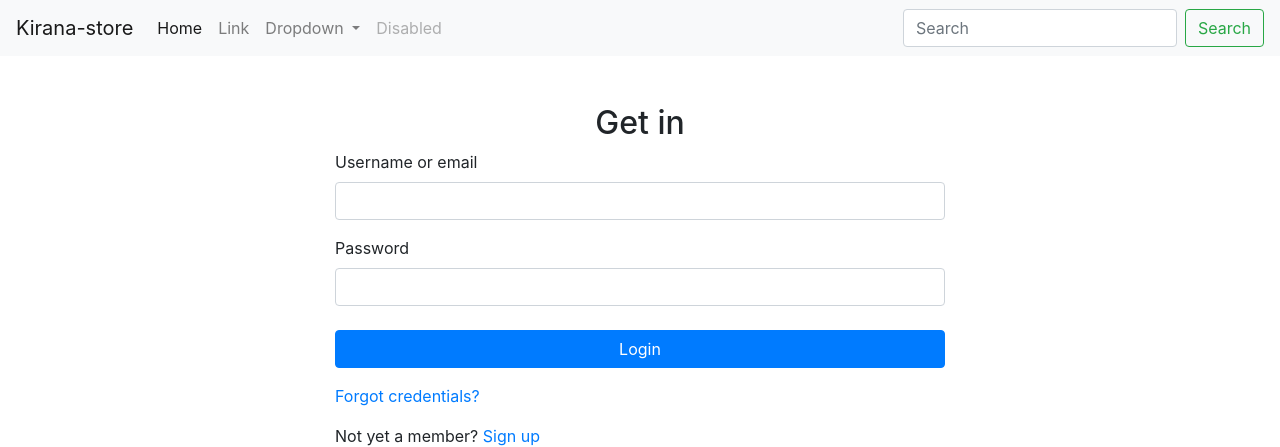
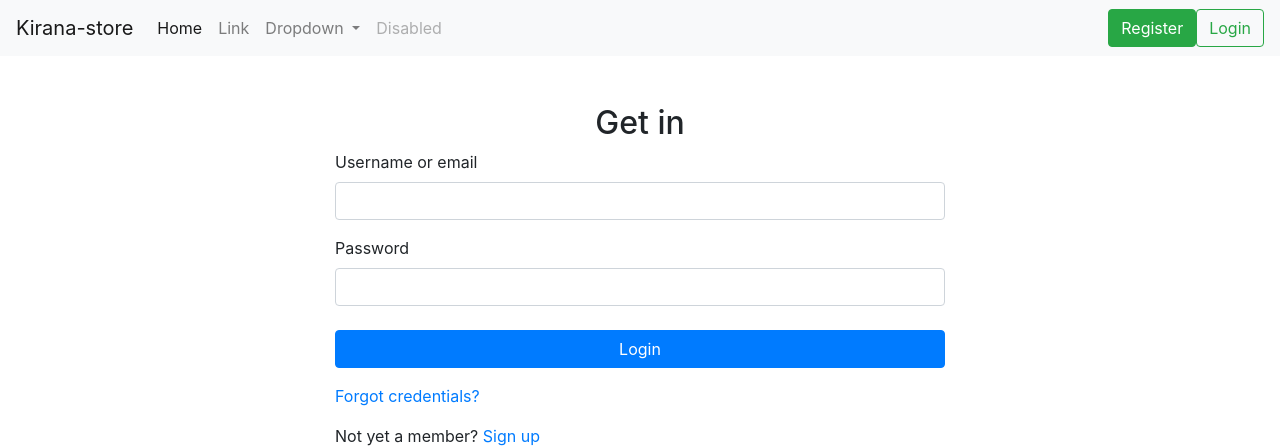
Before and after one commit to ohasy/kirana-store, a PHP site: page /views/auth-views/login in a window 1280 px wide. Shown: the top 447 px of the page. Run offline with PHP 8.4, Linux system fonts and the light colour scheme; some libraries are stand-ins or nearby versions.

Commit message:
login register

```diff
--- a/views/auth-views/login.php
+++ b/views/auth-views/login.php
@@ -8,7 +8,16 @@
     <title>Login</title>
 </head>
 <body>
-<?php subview('header.php'); ?>
+<?php subview('header.php');
+    if(isset($_POST['login_user'])){
+        // echo('post pass'.$_POST['password']);
+        $username = $_POST['username'];
+        $pass = $_POST['password'];
+        // echo('passs'.$pass);
+        loginUser($username,$pass);
+    }
+
+?>
 
 <section class="d-flex mt-5 justify-content-center align-items-center" id="main">
     <div class="container col-lg-6 col-sm-12">
@@ -26,7 +35,7 @@
             <input class="form-control" type="password" name="password">
         </div>
         <div class="form-group w-100 mt-4">
-            <button class="btn btn-primary w-100" type="submit" class="btn" name="login_user">Login</button>
+            <button class="btn btn-primary w-100" type="submit"  name="login_user">Login</button>
         </div>
         <p>
              <a href="forgot-password">Forgot credentials?</a>
@@ -40,14 +49,3 @@
 <?php subview('footer.php'); ?>
 </body>
 </html>
-
-
-<?php
-    if(isset($_POST['login_user'])){
-        // echo('post pass'.$_POST['password']);
-        $username = $_POST['username'];
-        $pass = $_POST['password'];
-        // echo('passs'.$pass);
-        loginUser($username,$pass);
-    }
-?>
--- /dev/null
+++ b/views/auth-views/logout.php
@@ -0,0 +1,4 @@
+<?php
+session_destroy();
+header("Location:login");
+?>
--- a/views/home.php
+++ b/views/home.php
@@ -1,4 +1,4 @@
-<?php include_once '../helpers/init.php' ?>
+<?php include_once __DIR__.'/../helpers/init.php' ?>
 <!DOCTYPE html>
 <html lang="en">
 <head>
--- a/views/sub-views/header.php
+++ b/views/sub-views/header.php
@@ -7,7 +7,7 @@
 		<!-- Local Link -->
 </head>
 
-
+<?php session_start(); ?>
 <nav class="navbar navbar-expand-lg navbar-light bg-light">
   <a class="navbar-brand" href="#">Kirana-store</a>
   <button class="navbar-toggler" type="button" data-toggle="collapse" data-target="#navbarSupportedContent" aria-controls="navbarSupportedContent" aria-expanded="false" aria-label="Toggle navigation">
@@ -37,10 +37,32 @@
         <a class="nav-link disabled" href="#">Disabled</a>
       </li>
     </ul>
-    <form class="form-inline my-2 my-lg-0">
+    <?php
+      if (isset($_SESSION['is_authenticated']) &&  $_SESSION['is_authenticated'] == true) {
+
+        ?>
+
+        <form class="d-flex flex-row my-2 my-lg-0 text-center">
+          <!-- <input class="form-control mr-sm-2" type="search" placeholder="Search" aria-label="Search"> -->
+          <p class="mr-2 text-center"><?=$_SESSION['fname']?></p>
+          <a href="logout" class="text-success"><button class="btn btn-outline-success my-2 my-sm-0" type="submit">Logout</button></a>
+        </form>
+
+        <?php
+      } else {
+        ?>
+          <form class="d-flex flex-row my-2 my-lg-0">
+          <!-- <input class="form-control mr-sm-2" type="search" placeholder="Search" aria-label="Search"> -->
+          <a href="register"><button class="btn btn-success my-2 my-sm-0" type="submit">Register</button></a>
+          <a href="login"><button class="btn btn-outline-success my-2 my-sm-0" type="submit">Login</button></a>
+        </form>
+        <?php
+      }
+    ?>
+    <!-- <form class="form-inline my-2 my-lg-0">
       <input class="form-control mr-sm-2" type="search" placeholder="Search" aria-label="Search">
       <button class="btn btn-outline-success my-2 my-sm-0" type="submit">Search</button>
-    </form>
+    </form> -->
   </div>
 </nav>
 
```
Also changed, not shown: services/auth-services.php (+20 -12 lines), README.md.
